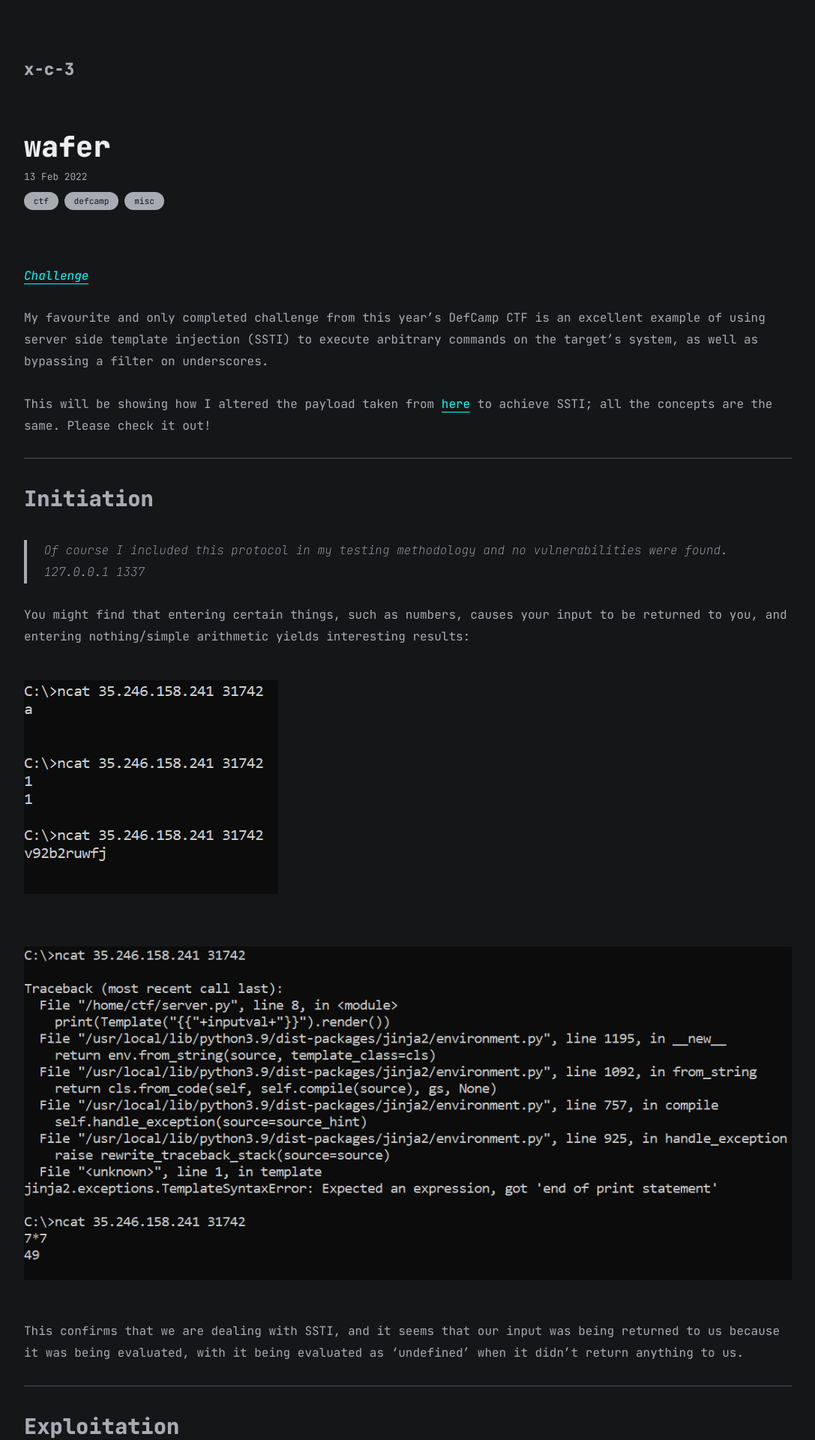
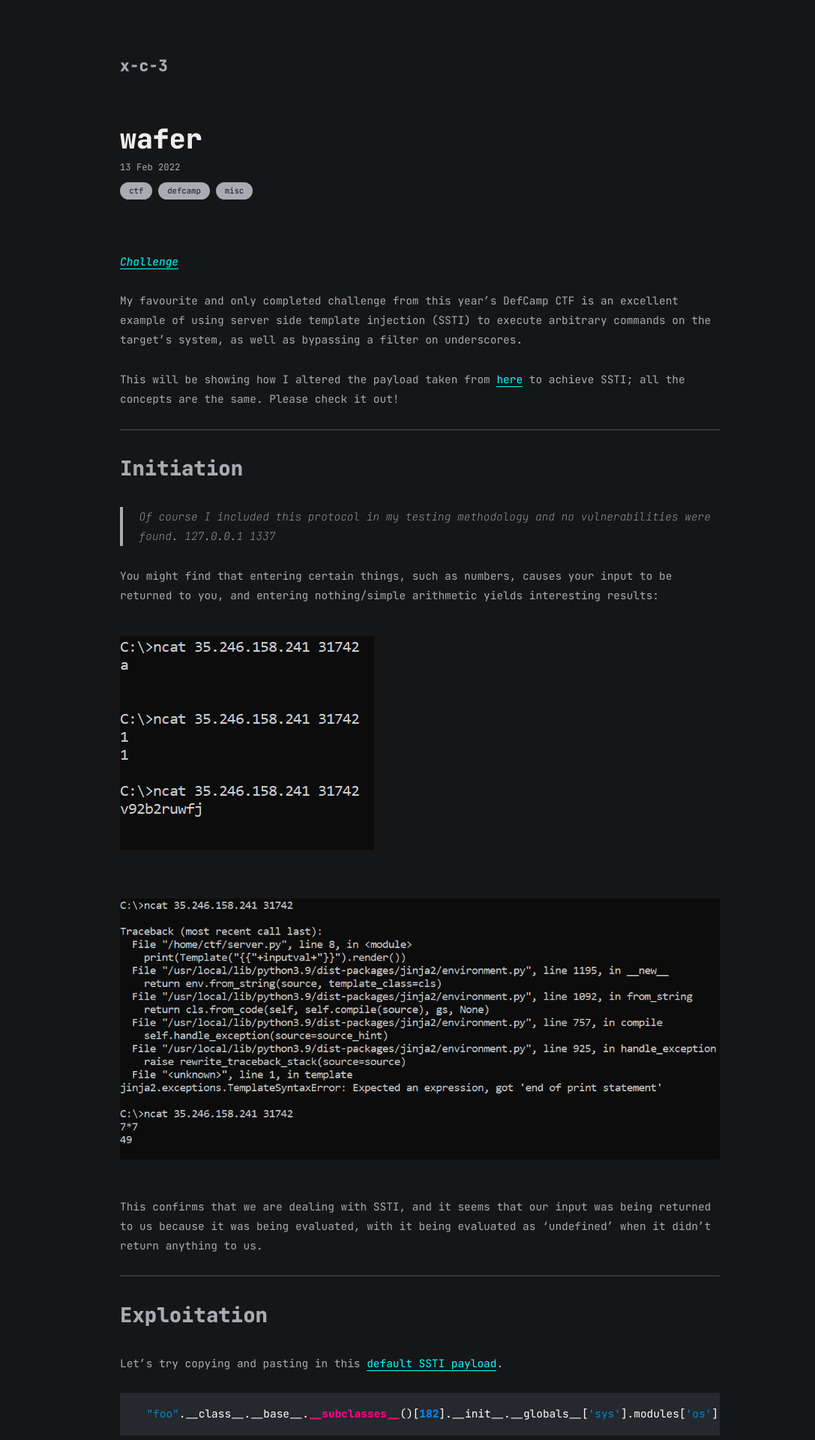
Before and after one commit to x-c-3/x-c-3.github.io, a Jekyll site: the page built from all_collections/_posts/2022-02-13-defcamp-ctf-21-22-online-wafer.markdown, in a window 1280 px wide. Shown: the top 1920 px of the page at 75% size, without its empty margins (96-1183 px from the left). Built offline with Jekyll 4.4.1, drawn with Linux system fonts in a browser that asks for light colours; some of the changed text lies outside the part shown.

Commit message:
Update post.css

```diff
--- a/assets/css/post.css
+++ b/assets/css/post.css
@@ -27,6 +27,7 @@ body {
   color: var(--white-2);
   background-color: var(--gray-6);
   font-family: "JetBrains Mono", monospace;
+  font-size: 95%;
   line-height: 0.5rem;
   background-color: var(--gray-5);
 }
@@ -46,7 +47,12 @@ header {
 main {
   margin: 0 auto;
   /*max-width: 650px;*/
-  padding: 3rem 10% 4rem 10%;
+  padding: 3rem 5% 4rem 5%;
+}
+@media only screen and (min-width: 1025px) {
+  main {
+    padding: 3rem 17.5% 4rem 20%;
+  }
 }
 .article {
   margin-bottom: 3rem;
@@ -180,7 +186,7 @@ main {
 .content,
 .content div,
 .content div pre,
-/*.content div pre code*/ {
+.content div pre code {
   overflow-x: auto !important;
 }
 
@@ -193,9 +199,12 @@ main {
 .content code {
   padding: 3px 5px;
   color: var(--white-2);
-  white-space: break-spaces;
-  overflow-wrap: break-word;
+  /*white-space: break-spaces;
+  overflow-wrap: break-word;*/
+  white-space: pre;
+  overflow-x: auto !important;
   background-color: var(--gray-3);
+
 }
 
 /* lbox */
```
